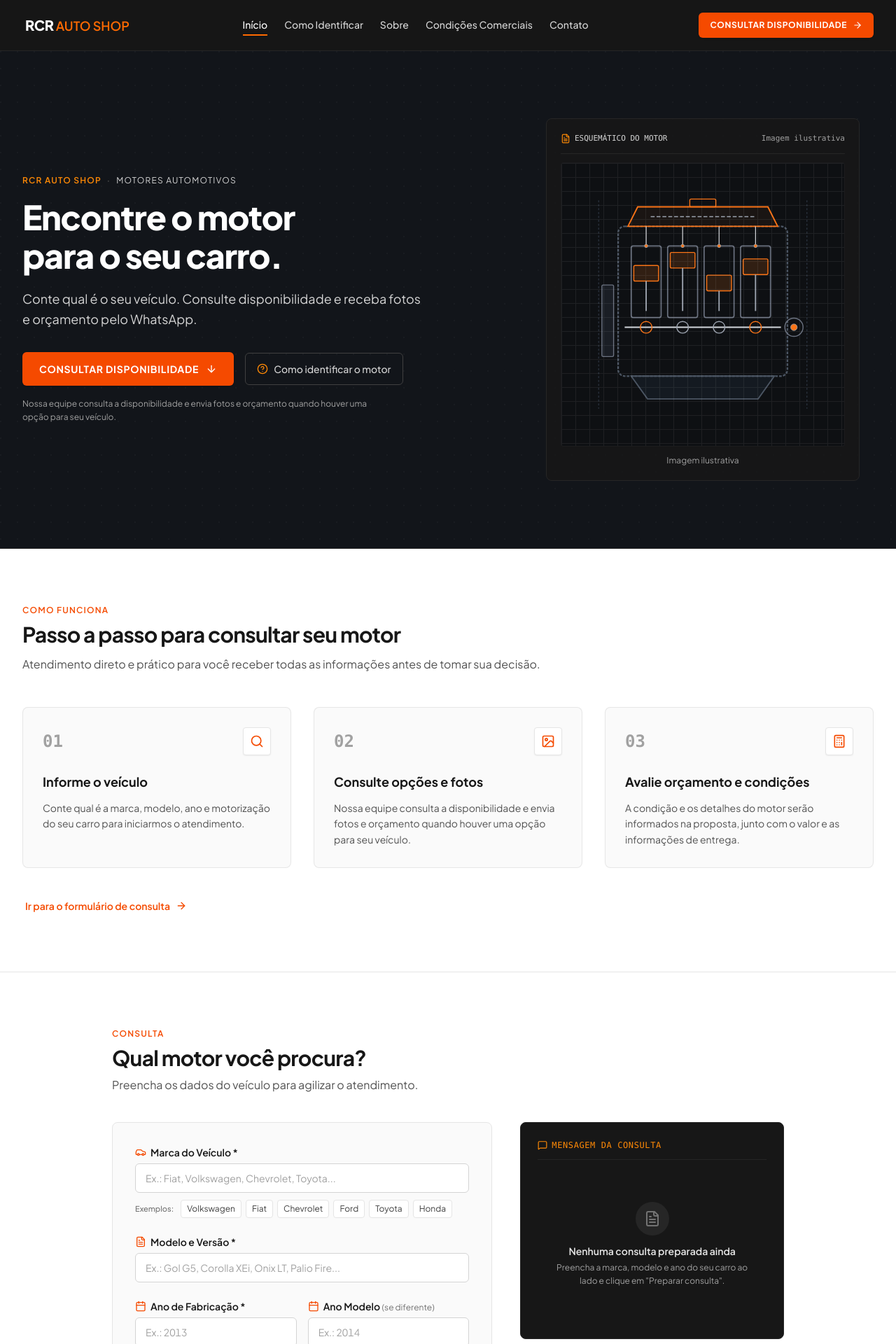
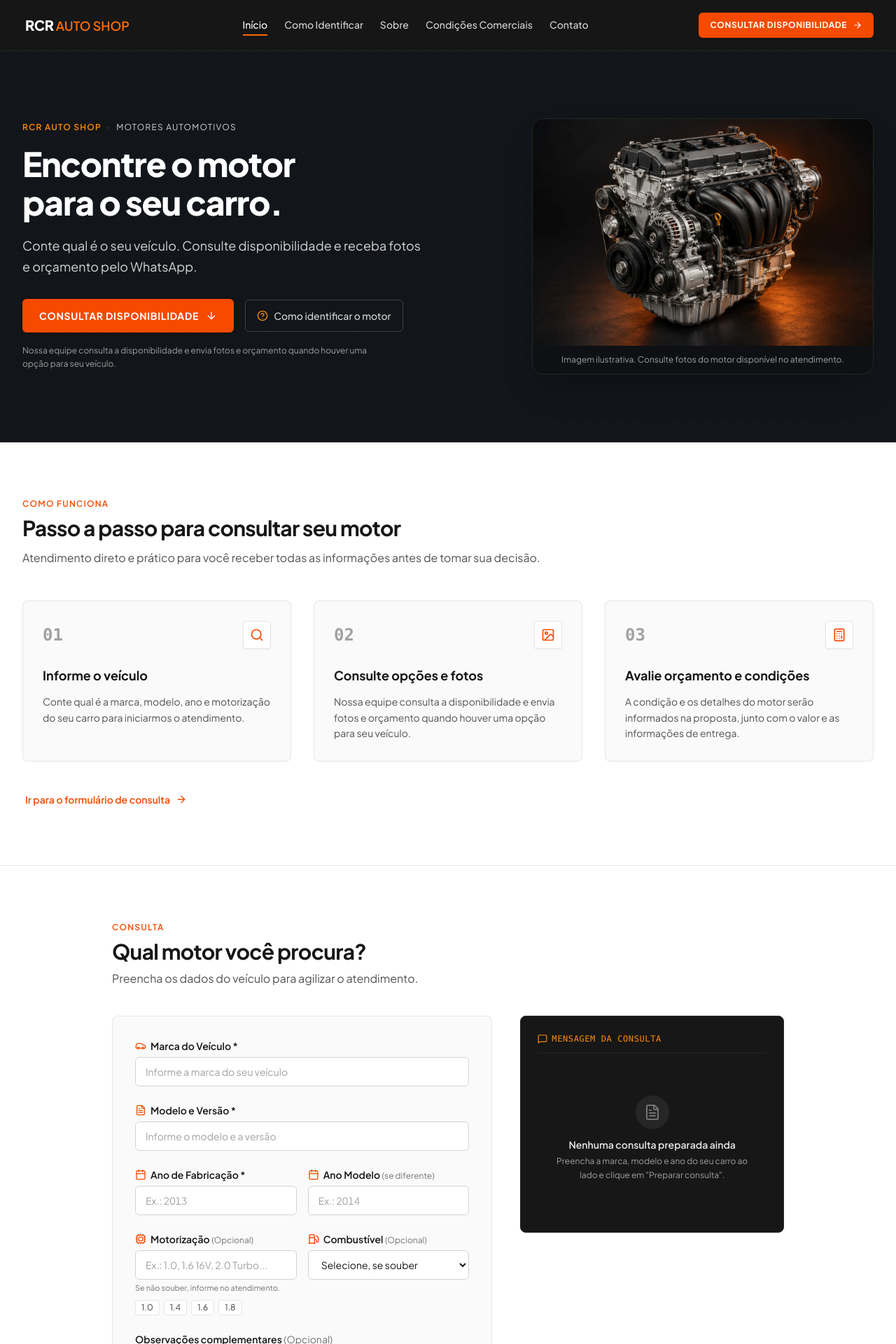
Before and after one commit to forteracacambas-cmyk/RCR-AUTO-SHOP, a React (Vite) app: page / in a window 1280 px wide. Shown: the top 1920 px of the page at 70% size. Built offline with nearby package versions, Linux system fonts and the light colour scheme.

Commit message:
Refine commercial copy and engine hero

```diff
--- a/src/components/EngineGuidance.tsx
+++ b/src/components/EngineGuidance.tsx
@@ -5,7 +5,7 @@ export const EngineGuidance: React.FC = () => {
   const guidanceCards = [
     {
       title: 'Modelo e Versão do Carro',
-      desc: 'Informe o nome do modelo e a versão do veículo (ex.: Gol G5, Corolla XEi, Civic LXR, Palio Fire). Isso ajuda a equipe a identificar a configuração correta da montadora.',
+      desc: 'Informe o nome do modelo e a versão do veículo conforme a identificação do veículo. Isso ajuda a equipe a identificar a configuração correta da montadora.',
       icon: Tag,
     },
     {
@@ -20,7 +20,7 @@ export const EngineGuidance: React.FC = () => {
     },
     {
       title: 'Código do Motor (Opcional)',
-      desc: 'Se o mecânico já identificou o código ou sigla do motor (ex.: EA111, Firefly, THP, Zetec Rocam), informe no campo de observações para agilizar a conferência.',
+      desc: 'Se o mecânico já identificou o código ou sigla do motor , informe no campo de observações para agilizar a conferência.',
       icon: Layers,
     },
   ];
--- a/src/components/Hero.tsx
+++ b/src/components/Hero.tsx
@@ -1,5 +1,6 @@
 import React from 'react';
-import { ArrowDown, HelpCircle, FileText } from 'lucide-react';
+import engineHero from '../../engine-hero.webp';
+import { ArrowDown, HelpCircle } from 'lucide-react';
 
 interface HeroProps {
   onScrollToForm: () => void;
@@ -64,108 +65,10 @@ export const Hero: React.FC<HeroProps> = ({ onScrollToForm }) => {
 
           </div>
 
-          {/* Right Column: Stylized Technical SVG Engine Illustration with simple label */}
-          <div className="lg:col-span-5 flex flex-col items-center justify-center">
-            <div className="w-full max-w-md bg-neutral-900/80 border border-neutral-800 rounded-lg p-5 relative">
-
-              <div className="flex items-center justify-between pb-3 mb-3 border-b border-neutral-800 text-[11px] font-mono text-neutral-400">
-                <span className="flex items-center gap-1.5 text-neutral-300">
-                  <FileText className="w-3.5 h-3.5 text-orange-400" />
-                  <span>ESQUEMÁTICO DO MOTOR</span>
-                </span>
-                <span className="text-[11px] text-neutral-400">Imagem ilustrativa</span>
-              </div>
-
-              {/* Technical SVG */}
-              <div className="w-full aspect-square bg-[#0E1013] rounded border border-neutral-800/60 p-4 flex items-center justify-center relative overflow-hidden">
-
-                <div
-                  className="absolute inset-0 opacity-[0.07]"
-                  style={{
-                    backgroundImage: 'linear-gradient(to right, #ffffff 1px, transparent 1px), linear-gradient(to bottom, #ffffff 1px, transparent 1px)',
-                    backgroundSize: '20px 20px'
-                  }}
-                  aria-hidden="true"
-                />
-
-                <svg
-                  viewBox="0 0 400 400"
-                  className="w-full h-full text-neutral-400"
-                  fill="none"
-                  stroke="currentColor"
-                  xmlns="http://www.w3.org/2000/svg"
-                  role="img"
-                  aria-label="Desenho técnico de bloco e cabeçote de motor automotivo"
-                >
-                  {/* Bloco */}
-                  <rect x="70" y="80" width="260" height="230" rx="10" stroke="#4B5563" strokeWidth="2.5" strokeDasharray="4 2" />
-
-                  {/* Cabeçote */}
-                  <path d="M 85 80 L 100 50 L 300 50 L 315 80 Z" stroke="#F97316" strokeWidth="2" fill="#F97316" fillOpacity="0.05" />
-                  <rect x="180" y="38" width="40" height="12" rx="2" stroke="#F97316" strokeWidth="1.5" />
-                  <line x1="120" y1="65" x2="280" y2="65" stroke="#9CA3AF" strokeWidth="1.5" strokeDasharray="6 3" />
-
-                  {/* 4 Cilindros */}
-                  <g>
-                    <rect x="90" y="110" width="46" height="110" rx="3" stroke="#6B7280" strokeWidth="1.8" />
-                    <rect x="94" y="140" width="38" height="24" rx="2" fill="#F97316" fillOpacity="0.15" stroke="#F97316" strokeWidth="1.5" />
-                    <line x1="113" y1="164" x2="113" y2="210" stroke="#9CA3AF" strokeWidth="2" />
-                    <line x1="113" y1="80" x2="113" y2="110" stroke="#E5E7EB" strokeWidth="1.2" />
-                    <circle cx="113" cy="110" r="2.5" fill="#F97316" />
-                  </g>
-
-                  <g>
-                    <rect x="146" y="110" width="46" height="110" rx="3" stroke="#6B7280" strokeWidth="1.8" />
-                    <rect x="150" y="120" width="38" height="24" rx="2" fill="#F97316" fillOpacity="0.15" stroke="#F97316" strokeWidth="1.5" />
-                    <line x1="169" y1="144" x2="169" y2="210" stroke="#9CA3AF" strokeWidth="2" />
-                    <line x1="169" y1="80" x2="169" y2="110" stroke="#E5E7EB" strokeWidth="1.2" />
-                    <circle cx="169" cy="110" r="2.5" fill="#F97316" />
-                  </g>
-
-                  <g>
-                    <rect x="202" y="110" width="46" height="110" rx="3" stroke="#6B7280" strokeWidth="1.8" />
-                    <rect x="206" y="155" width="38" height="24" rx="2" fill="#F97316" fillOpacity="0.15" stroke="#F97316" strokeWidth="1.5" />
-                    <line x1="225" y1="179" x2="225" y2="210" stroke="#9CA3AF" strokeWidth="2" />
-                    <line x1="225" y1="80" x2="225" y2="110" stroke="#E5E7EB" strokeWidth="1.2" />
-                    <circle cx="225" cy="110" r="2.5" fill="#F97316" />
-                  </g>
-
-                  <g>
-                    <rect x="258" y="110" width="46" height="110" rx="3" stroke="#6B7280" strokeWidth="1.8" />
-                    <rect x="262" y="130" width="38" height="24" rx="2" fill="#F97316" fillOpacity="0.15" stroke="#F97316" strokeWidth="1.5" />
-                    <line x1="281" y1="154" x2="281" y2="210" stroke="#9CA3AF" strokeWidth="2" />
-                    <line x1="281" y1="80" x2="281" y2="110" stroke="#E5E7EB" strokeWidth="1.2" />
-                    <circle cx="281" cy="110" r="2.5" fill="#F97316" />
-                  </g>
-
-                  {/* Virabrequim */}
-                  <path d="M 80 235 L 320 235" stroke="#D1D5DB" strokeWidth="2" />
-                  <circle cx="113" cy="235" r="9" stroke="#F97316" strokeWidth="1.5" />
-                  <circle cx="169" cy="235" r="9" stroke="#9CA3AF" strokeWidth="1.5" />
-                  <circle cx="225" cy="235" r="9" stroke="#9CA3AF" strokeWidth="1.5" />
-                  <circle cx="281" cy="235" r="9" stroke="#F97316" strokeWidth="1.5" />
-
-                  {/* Cárter */}
-                  <path d="M 90 310 L 115 345 L 285 345 L 310 310 Z" stroke="#4B5563" strokeWidth="2" fill="#1F2937" fillOpacity="0.4" />
-
-                  {/* Volante */}
-                  <rect x="45" y="170" width="18" height="110" rx="2" stroke="#6B7280" strokeWidth="1.5" fill="#374151" fillOpacity="0.3" />
-                  {/* Polia */}
-                  <circle cx="340" cy="235" r="14" stroke="#6B7280" strokeWidth="1.5" />
-                  <circle cx="340" cy="235" r="5" fill="#F97316" />
-
-                  <line x1="40" y1="40" x2="40" y2="360" stroke="#374151" strokeWidth="1" strokeDasharray="3 3" />
-                  <line x1="360" y1="40" x2="360" y2="360" stroke="#374151" strokeWidth="1" strokeDasharray="3 3" />
-                </svg>
-              </div>
-
-              {/* Legenda curta solicitada */}
-              <div className="mt-3 text-center text-xs text-neutral-400">
-                Imagem ilustrativa
-              </div>
-
-            </div>
-          </div>
+          <figure className="lg:col-span-5 w-full overflow-hidden rounded-2xl border border-neutral-800 bg-[#0E1013] shadow-2xl">
+            <img src={engineHero} alt="Ilustração de motor automotivo sem marca" width="1400" height="933" fetchPriority="high" className="w-full h-auto object-cover" />
+            <figcaption className="px-5 py-3 text-center text-xs text-neutral-400">Imagem ilustrativa. Consulte fotos do motor disponível no atendimento.</figcaption>
+          </figure>
 
         </div>
       </div>
--- a/src/components/InquiryForm.tsx
+++ b/src/components/InquiryForm.tsx
@@ -43,10 +43,6 @@ export const InquiryForm: React.FC = () => {
   const [copied, setCopied] = useState<boolean>(false);
   const [hasGenerated, setHasGenerated] = useState<boolean>(false);
 
-  const quickBrands = [
-    'Volkswagen', 'Fiat', 'Chevrolet', 'Ford', 'Toyota',
-    'Honda', 'Hyundai', 'Renault', 'Nissan', 'Jeep'
-  ];
 
   const quickDisplacements = [
     '1.0', '1.4', '1.6', '1.8', '2.0', 'Diesel Turbo'
@@ -202,7 +198,7 @@ export const InquiryForm: React.FC = () => {
                     setForm({ ...form, brand: e.target.value });
                     if (errors.brand) setErrors({ ...errors, brand: undefined });
                   }}
-                  placeholder="Ex.: Fiat, Volkswagen, Chevrolet, Toyota..."
+                  placeholder="Informe a marca do seu veículo"
                   className={`w-full px-3.5 py-2.5 text-sm bg-white rounded-md border text-neutral-900 placeholder:text-neutral-400 focus:outline-none focus:ring-2 transition-colors ${
                     errors.brand
                       ? 'border-red-500 focus:ring-red-400'
@@ -217,22 +213,7 @@ export const InquiryForm: React.FC = () => {
                   </p>
                 )}
 
-                <div className="mt-2.5 flex flex-wrap gap-1.5 items-center">
-                  <span className="text-[11px] text-neutral-500 font-medium mr-1">Exemplos:</span>
-                  {quickBrands.slice(0, 6).map((b) => (
-                    <button
-                      type="button"
-                      key={b}
-                      onClick={() => {
-                        setForm({ ...form, brand: b });
-                        if (errors.brand) setErrors({ ...errors, brand: undefined });
-                      }}
-                      className="text-xs px-2 py-1 bg-white hover:bg-orange-50 hover:text-orange-700 hover:border-orange-300 border border-neutral-200 rounded text-neutral-700 transition-colors cursor-pointer"
-                    >
-                      {b}
-                    </button>
-                  ))}
-                </div>
+
               </div>
 
               {/* Field: Modelo */}
@@ -249,7 +230,7 @@ export const InquiryForm: React.FC = () => {
                     setForm({ ...form, model: e.target.value });
                     if (errors.model) setErrors({ ...errors, model: undefined });
                   }}
-                  placeholder="Ex.: Gol G5, Corolla XEi, Onix LT, Palio Fire..."
+                  placeholder="Informe o modelo e a versão"
                   className={`w-full px-3.5 py-2.5 text-sm bg-white rounded-md border text-neutral-900 placeholder:text-neutral-400 focus:outline-none focus:ring-2 transition-colors ${
                     errors.model
                       ? 'border-red-500 focus:ring-red-400'
@@ -430,7 +411,7 @@ export const InquiryForm: React.FC = () => {
 
               {/* Link discreto de privacidade */}
               <div className="pt-2 text-xs text-neutral-500">
-                Seus dados são tratados com segurança. Veja nossa{' '}
+                A consulta é preparada no seu navegador. Veja nossa{' '}
                 <a href="/privacidade" className="text-orange-600 hover:underline">
                   Política de Privacidade
                 </a>
@@ -464,6 +445,7 @@ export const InquiryForm: React.FC = () => {
                   </p>
                   <textarea
                     id="mensagem-gerada-textarea"
+                    aria-label="Mensagem da consulta"
                     rows={8}
                     value={generatedMessage}
                     onChange={(e) => setGeneratedMessage(e.target.value)}
```
